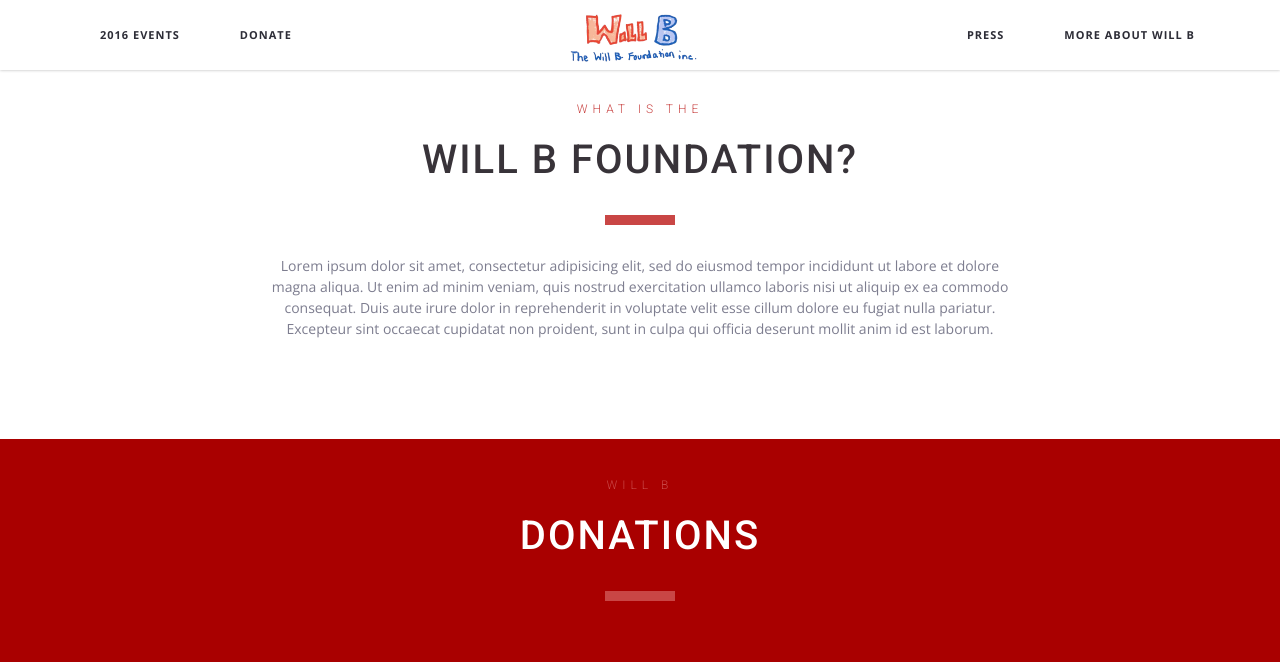
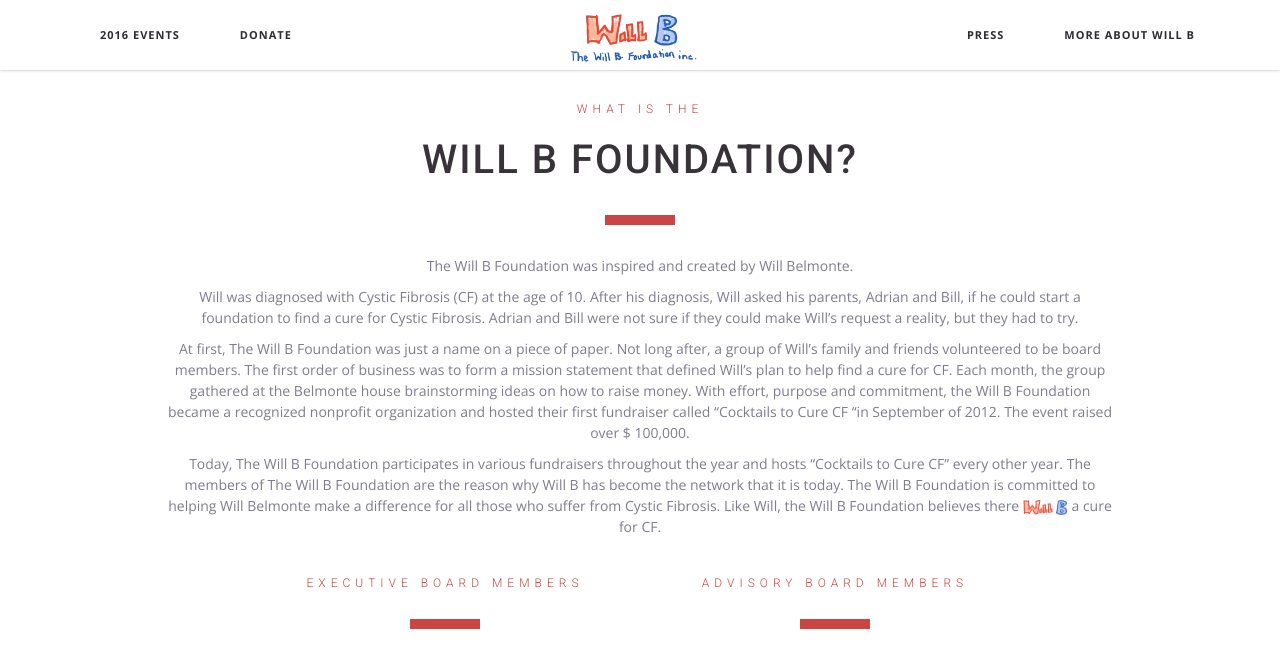
Before and after one commit to LonelyBeastie/willbfoundation, a Jekyll site: the page built from index.html, in a window 1280 px wide and 1400 px high, scrolled down 822 px. Shown: the top 662 px of the window. Built offline with Jekyll 4.4.1, drawn with Linux system fonts in a browser that asks for light colours; nearby versions of some CDN libraries; some of the changed text lies outside the part shown.

Commit message:
update What is WillB

```diff
--- a/assets/css/custom.css
+++ b/assets/css/custom.css
@@ -53,3 +53,6 @@
   padding-top: 20px;
   padding-bottom: 20px;
 }
+h2.h2.g-mb-30.e-board{
+	padding-bottom: 15px;
+}
--- a/index.html
+++ b/index.html
@@ -63,13 +63,40 @@
   </section>
   <!--End of  "Who Is Will B" Section-->
 
+  <!-- What is the Will B foundation -->
   <section id="whatis">
   		<div class="container-fluid service-section">
   			<div class="container content-md">
+  				<div class="row g-mb-10 g-heading-v7 text-center">
+  					<div class="col-sm-10 col-sm-offset-1">
+  						<h2 class="h2 g-mb-30"><em class="block-name">What is The</em>Will B Foundation?</h2>
+  						<p>The Will B Foundation was inspired and created by Will Belmonte.</p>
+              <p>Will was diagnosed with Cystic Fibrosis (CF) at the age of 10. After his diagnosis, Will asked his parents, Adrian and Bill, if he could start a foundation to find a cure for Cystic Fibrosis.  Adrian and Bill were not sure if they could make Will’s request a reality, but they had to try.</p>
+              <p>At first, The Will B Foundation was just a name on a piece of paper. Not long after, a group of Will’s family and friends volunteered to be board members. The first order of business was to form a mission statement that defined Will’s plan to help find a cure for CF. Each month, the group gathered at the Belmonte house brainstorming ideas on how to raise money.  With effort, purpose and commitment, the Will B Foundation became a recognized nonprofit organization and hosted their first fundraiser called “Cocktails to Cure CF “in September of 2012.  The event raised over $ 100,000.</p>
+              <p>Today, The Will B Foundation participates in various fundraisers throughout the year and hosts “Cocktails to Cure CF” every other year. The members of The Will B Foundation are the reason why Will B has become the network that it is today. The Will B Foundation is committed to helping Will Belmonte make a difference for all those who suffer from Cystic Fibrosis.  Like Will, the Will B Foundation believes there <img class="tiny-logo" src="assets/img/logo-tiny.png"> a cure for CF.</p>
+  					</div>
+  				</div>
   				<div class="row g-mb-70 g-heading-v7 text-center">
-  					<div class="col-md-8 col-md-offset-2 col-sm-10 col-sm-offset-1">
-  						<h2 class="h2 g-mb-30"><em class="block-name">What is The</em>Will B Foundation?</h2>
-  						<p class="">Lorem ipsum dolor sit amet, consectetur adipisicing elit, sed do eiusmod tempor incididunt ut labore et dolore magna aliqua. Ut enim ad minim veniam, quis nostrud exercitation ullamco laboris nisi ut aliquip ex ea commodo consequat. Duis aute irure dolor in reprehenderit in voluptate velit esse cillum dolore eu fugiat nulla pariatur. Excepteur sint occaecat cupidatat non proident, sunt in culpa qui officia deserunt mollit anim id est laborum.</p>
+  					<div class="col-md-4 col-md-offset-2 col-sm-6">
+  						<h2 class="h2 g-mb-30 e-board"><em class="block-name">Executive Board Members</em></h2>
+              <p>Adrian Belmonte</p>
+              <p>Bill Belmonte</p>
+              <p>Bill Belmonte Sr.</p>
+              <p>Dr. Joe Belmonte</p>
+              <p>Teresa Belmonte</p>
+              <p>Tim Callahan</p>
+              <p>Maryanna Callas</p>
+              <p>Vito Ferrera</p>
+              <p>Kathy Vangel-Hocuk</p>
+              <p>Scott Marquardt</p>
+              <p>Joe Storto</p>
+  					</div>
+  					<div class="col-md-4 col-sm-6">
+  						<h2 class="h2 g-mb-30 e-board"><em class="block-name">Advisory Board Members</em></h2>
+              <p>Alexis Belmonte</p>
+              <p>Theresa Cerami</p>
+              <p>Michael Kulisz</p>
+              <p>Angie Palazzolo</p>
   					</div>
   				</div>
   			</div>
```
